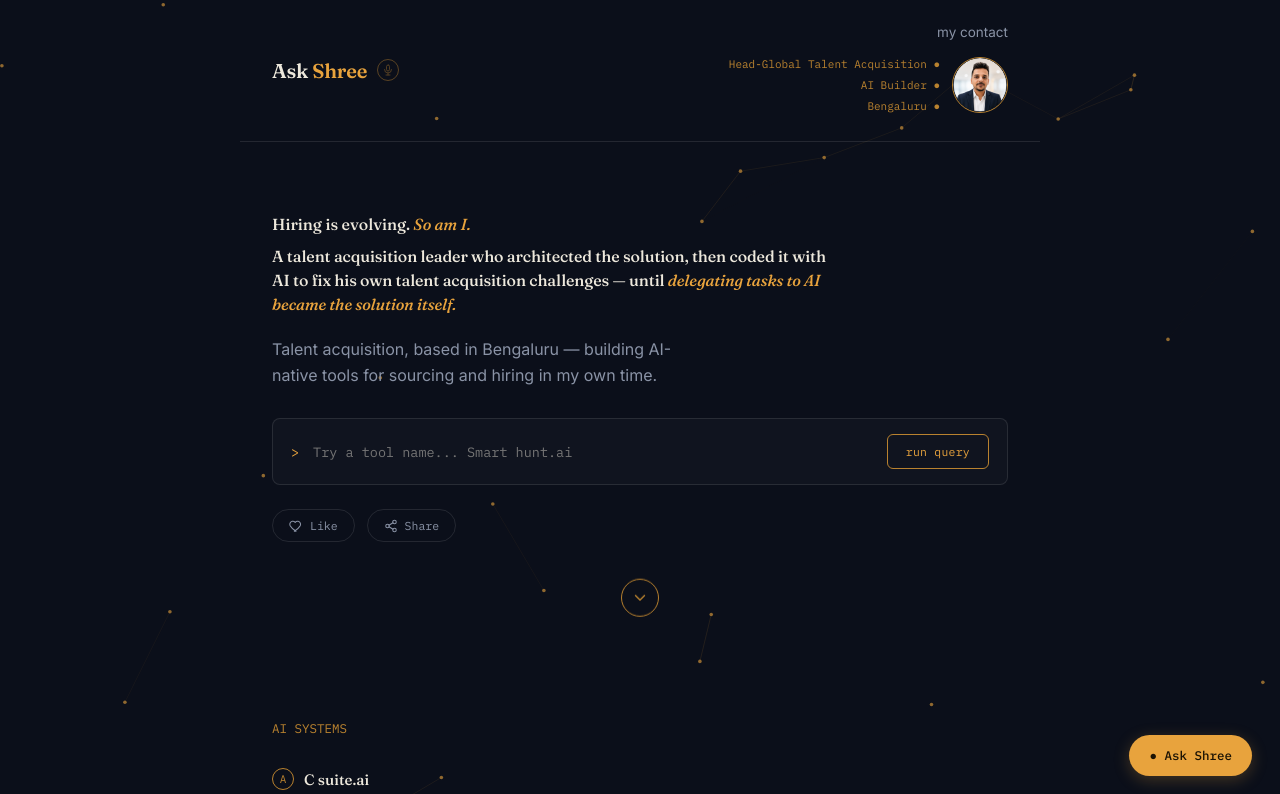
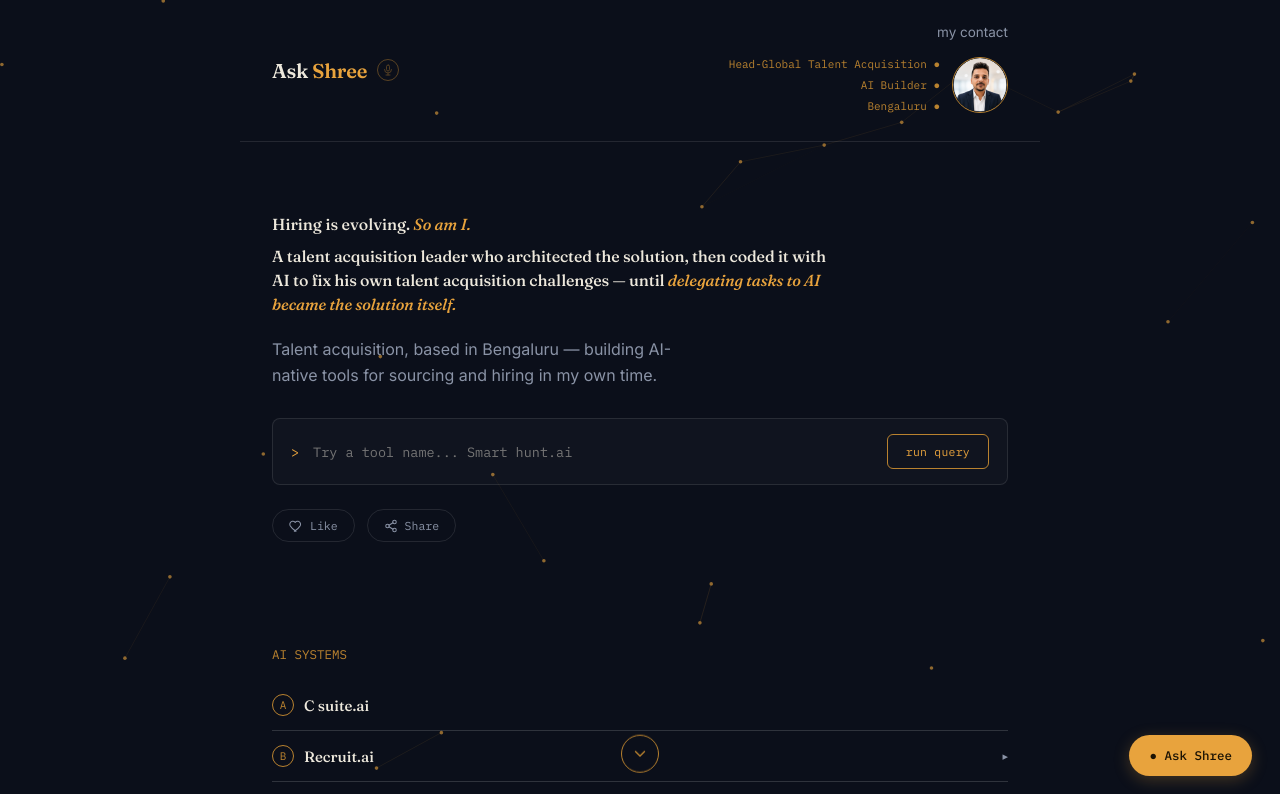
Before and after one commit to shreeshanarsha-star/Askshree-App, a Next.js app: page / in a window 1280 px wide. Shown: the top 794 px of the page. Built offline with nearby package versions, Linux system fonts and the light colour scheme.

Commit message:
Pin scroll-down indicator to fixed bottom-center of viewport so it's always visible on first load, instead of being pushed below the fold by hero content height. Fades out once user starts scrolling.

```diff
--- a/app/globals.css
+++ b/app/globals.css
@@ -82,9 +82,14 @@
   .engage-btn:hover{border-color:var(--amber-dim); color:var(--amber);}
   .engage-btn.liked{border-color:var(--amber-dim); color:var(--amber);}
 
+  .scroll-indicator-wrap{
+    position:fixed; left:50%; bottom:28px; transform:translateX(-50%); z-index:5;
+    transition:opacity 0.3s ease; opacity:1;
+  }
+  .scroll-indicator-wrap.hidden{opacity:0; pointer-events:none;}
   .scroll-indicator{
     width:38px; height:38px; border-radius:50%; border:1px solid var(--amber-dim); color:var(--amber-dim);
-    background:transparent; display:flex; align-items:center; justify-content:center; cursor:pointer;
+    background:var(--navy); display:flex; align-items:center; justify-content:center; cursor:pointer;
     animation:scroll-bounce 1.8s ease-in-out infinite;
   }
   .scroll-indicator:hover{color:var(--amber); border-color:var(--amber); background:rgba(232,163,61,0.08);}
--- a/app/page.js
+++ b/app/page.js
@@ -20,6 +20,15 @@ export default function HomePage() {
   const [contactOpen, setContactOpen] = useState(false);
   const [liked, setLiked] = useState(false);
   const [shareNote, setShareNote] = useState('');
+  const [showScrollHint, setShowScrollHint] = useState(true);
+
+  useEffect(() => {
+    function onScroll() {
+      setShowScrollHint(window.scrollY < 120);
+    }
+    window.addEventListener('scroll', onScroll, { passive: true });
+    return () => window.removeEventListener('scroll', onScroll);
+  }, []);
 
   function toggleLike() {
     setLiked((v) => !v);
@@ -138,14 +147,15 @@ export default function HomePage() {
             {shareNote && <span style={{ fontFamily: 'IBM Plex Mono, monospace', fontSize: 11, color: 'var(--amber-dim)' }}>{shareNote}</span>}
           </div>
 
-          <div style={{ display: 'flex', justifyContent: 'center', marginTop: 36 }}>
-            <button className="scroll-indicator" onClick={scrollToNext} aria-label="Scroll down">
-              <svg viewBox="0 0 24 24" width="18" height="18" fill="none" stroke="currentColor" strokeWidth="1.8" strokeLinecap="round" strokeLinejoin="round">
-                <polyline points="6 9 12 15 18 9" />
-              </svg>
-            </button>
-          </div>
         </div>
+      </div>
+
+      <div className={`scroll-indicator-wrap ${showScrollHint ? '' : 'hidden'}`}>
+        <button className="scroll-indicator" onClick={scrollToNext} aria-label="Scroll down">
+          <svg viewBox="0 0 24 24" width="18" height="18" fill="none" stroke="currentColor" strokeWidth="1.8" strokeLinecap="round" strokeLinejoin="round">
+            <polyline points="6 9 12 15 18 9" />
+          </svg>
+        </button>
       </div>
 
       <div className="section">
```
